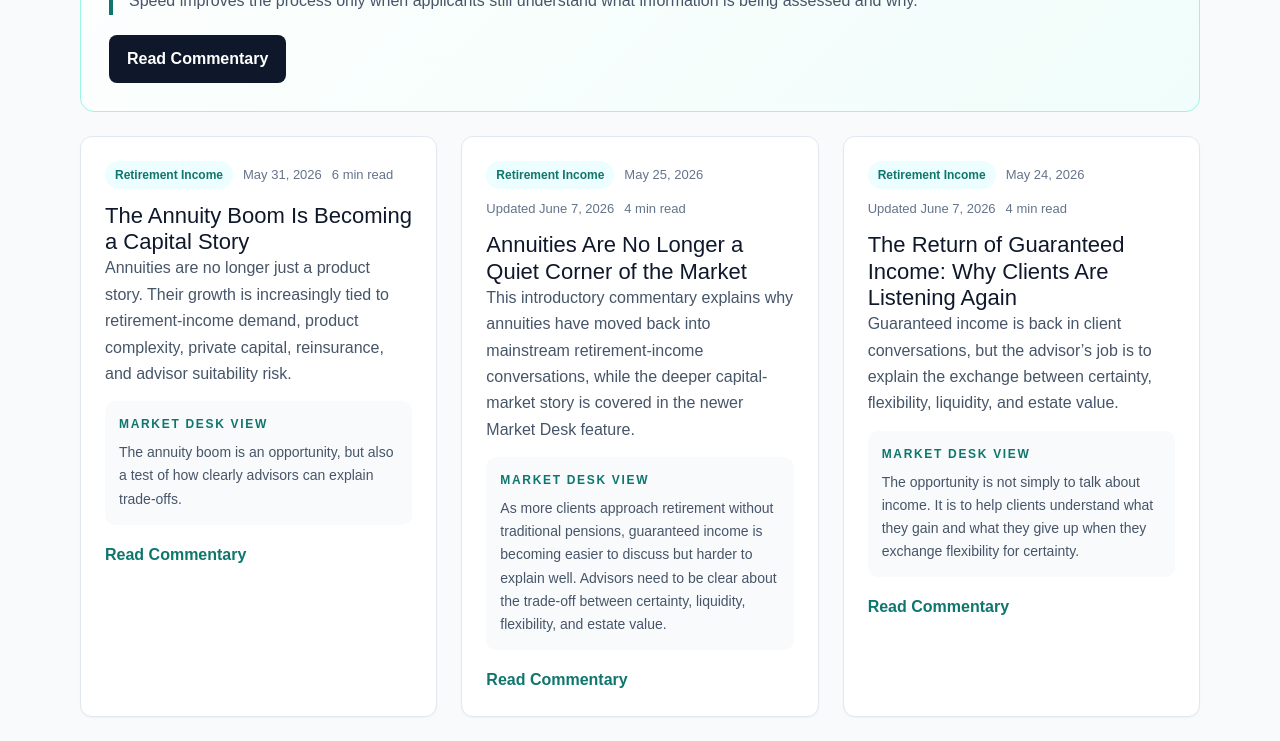
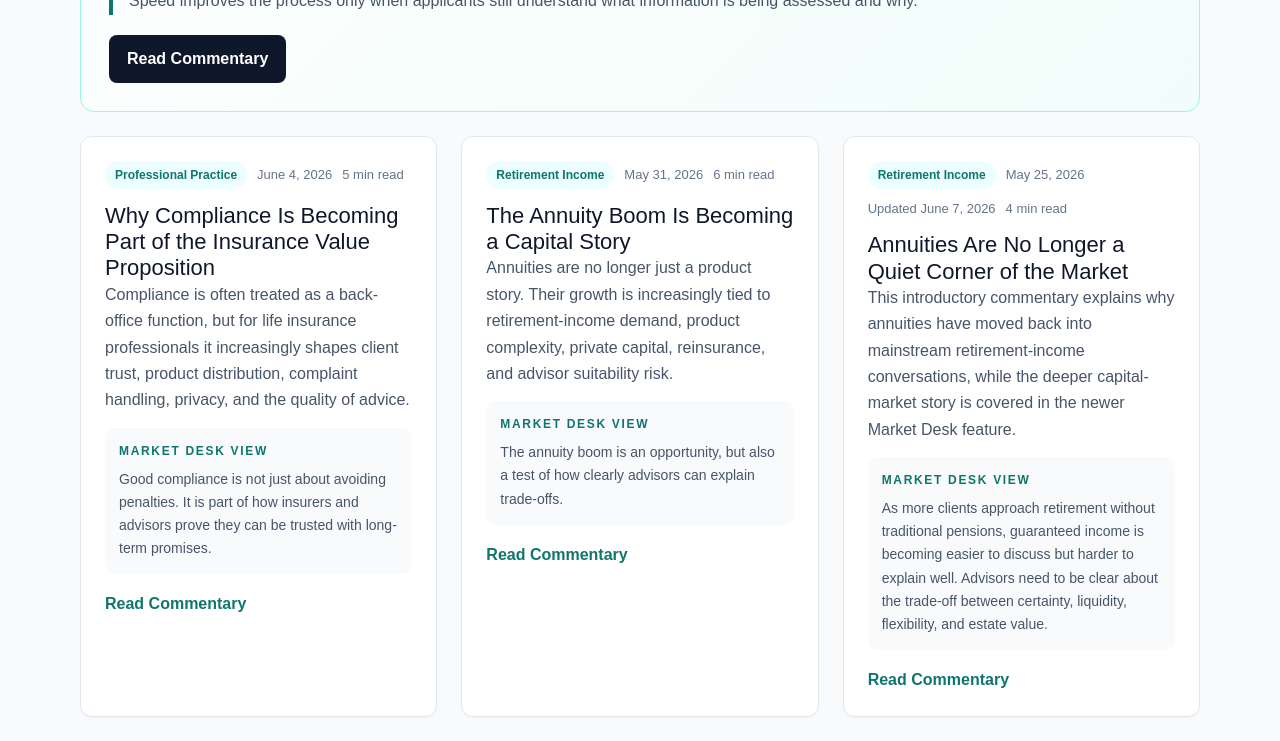
Before and after one commit to jfitz80/LifeForgeStudyPrep, a Next.js app: page /news in a window 1280 px wide. Shown: the part 960-1701 px from the top of the page. Built offline with nearby package versions, Linux system fonts and the light colour scheme.

Commit message:
Add compliance Market Desk commentary

```diff
--- a/app/news/page.tsx
+++ b/app/news/page.tsx
@@ -16,6 +16,7 @@ const categories: CategoryFilter[] = [
   "Retirement Income",
   "Underwriting",
   "Technology & Risk",
+  "Professional Practice",
   "Carrier Moves",
   "Claims",
   "Learner Corner"
--- a/data/news.ts
+++ b/data/news.ts
@@ -6,6 +6,7 @@ export type MarketDeskCategory =
   | 'Retirement Income'
   | 'Underwriting'
   | 'Technology & Risk'
+  | 'Professional Practice'
   | 'Carrier Moves'
   | 'Claims'
   | 'Learner Corner';
@@ -56,7 +57,7 @@ export type NewsItem = {
 };
 
 export const marketDeskDisclaimer =
-  'LifeForge Market Desk provides educational commentary for general information only. It is not financial, legal, tax, medical, licensing, regulatory, or exam advice.';
+  'LifeForge Market Desk provides educational commentary for general information only. It is not financial, legal, tax, medical, licensing, regulatory, or exam advice. LifeForgePrep is independent and is not affiliated with any regulator, licensing body, insurer, exam administrator, or course provider.';
 
 export const newsItems: NewsItem[] = [
   {
@@ -404,6 +405,120 @@ export const newsItems: NewsItem[] = [
       'Annuities are increasingly tied to retirement-income demand, product innovation, private capital, reinsurance, asset management, and the suitability risks advisors need to explain clearly.',
     llqpAngle:
       'Review annuities, retirement income, suitability, guarantees, liquidity, insurer financial strength, reinsurance, and explaining product trade-offs.'
+  },
+  {
+    id: 'md-2026-06-04-compliance-value',
+    slug: 'compliance-insurance-value-proposition',
+    title: 'Why Compliance Is Becoming Part of the Insurance Value Proposition',
+    summary:
+      'Compliance is often treated as a back-office function, but for life insurance professionals it increasingly shapes client trust, product distribution, complaint handling, privacy, and the quality of advice.',
+    publishedAt: '2026-06-04',
+    publishedAtLabel: 'June 4, 2026',
+    readingTime: '5 min read',
+    featured: false,
+    source: 'LifeForge Market Desk',
+    tag: 'Professional Practice',
+    secondaryCategory: 'Regulation & Compliance',
+    auditStatus: 'Current',
+    sourceStatus: 'verified',
+    sourceName: 'NAIC artificial intelligence, life insurance, and consumer protection materials',
+    sourceDate: '2025-2026',
+    sources: [
+      {
+        name: 'NAIC Insurance Topics: Artificial Intelligence',
+        url: 'https://content.naic.org/insurance-topics/artificial-intelligence'
+      },
+      {
+        name: 'NAIC Insurance Topics: Life Insurance',
+        url: 'https://content.naic.org/insurance-topics/life-insurance'
+      }
+    ],
+    relatedTopics: [
+      'Compliance',
+      'Market conduct',
+      'Advisor practice',
+      'Privacy',
+      'Complaint handling',
+      'Training',
+      'Client trust',
+      'Suitability'
+    ],
+    tags: [
+      'Compliance',
+      'Market conduct',
+      'Advisor practice',
+      'Privacy',
+      'Complaint handling',
+      'Training',
+      'Client trust',
+      'Suitability'
+    ],
+    relatedSlugs: [
+      'what-new-advisors-should-understand-consumer-trust',
+      'ai-underwriting-faster-application-trust-problem',
+      'how-underwriting-connects-risk-pricing-and-fairness'
+    ],
+    whatHappened:
+      'Compliance is increasingly visible in the client experience because it shapes disclosure, privacy, complaint handling, product distribution, sales material review, advisor training, and the quality of advice.',
+    marketDeskView:
+      'Good compliance is not just about avoiding penalties. It is part of how insurers and advisors prove they can be trusted with long-term promises.',
+    whyAdvisorsShouldCare:
+      'Advisors need to treat compliance as part of professional practice: clear documentation, plain-language explanation, careful recommendations, privacy awareness, and accountability after the sale.',
+    learnerConnection:
+      'This topic connects to ethics, suitability, disclosure, privacy, complaint handling, advisor accountability, professional conduct, and market regulation.',
+    keyPoints: [
+      'Compliance is moving closer to the client experience, not farther away from it.',
+      'Good documentation helps show why a recommendation was suitable and understandable.',
+      'Privacy and data use are becoming trust issues as insurance workflows become more digital.',
+      'Professional training and complaint handling are part of long-term insurance credibility.'
+    ],
+    bodySections: [
+      {
+        paragraphs: [
+          'Compliance is often described as the part of insurance that slows things down. Forms need to be completed. Disclosures need to be reviewed. Sales material needs approval. Complaints need documentation. Advisors need training. Files need to show why a recommendation was suitable.',
+          'That view is too narrow. In life insurance, compliance is becoming part of the value proposition because the product itself depends on trust. A life policy can last decades. An annuity may become a central part of retirement income. A beneficiary claim may arise when a family is under stress.',
+          'The client is buying a promise, and compliance is one way the industry proves the promise is being handled responsibly.'
+        ]
+      },
+      {
+        heading: 'Compliance now shapes the client experience',
+        paragraphs: [
+          'Clients may never see the full compliance system, but they feel its effects. They notice whether explanations are clear, whether forms are consistent, whether privacy is respected, whether a recommendation appears tailored, and whether questions are answered before a signature is requested.',
+          'That makes compliance more than an internal checklist. It becomes part of distribution quality. A clean process can help clients understand what they are buying. A weak process can create confusion, complaints, replacement risk, privacy concerns, and reputational damage.'
+        ]
+      },
+      {
+        heading: 'Advisor accountability is becoming more visible',
+        paragraphs: [
+          'The advisor’s file matters because it is the record of the conversation. It should show the client’s needs, objectives, time horizon, affordability, existing coverage, product alternatives, and the reasoning behind the recommendation.',
+          'This is especially important when products are complex, when replacement is involved, when liquidity is limited, or when the client is relying heavily on the advisor’s explanation. The compliance standard is not simply whether a product could be sold. It is whether the recommendation can be defended as suitable and understandable.'
+        ]
+      },
+      {
+        heading: 'Privacy and data use raise the standard',
+        paragraphs: [
+          'As insurance processes become more digital, privacy and data governance become harder to separate from client trust. Underwriting, marketing, service, fraud detection, and claims handling may all involve data. The client may not know which teams, vendors, or systems touch their information.',
+          'That does not make digital insurance wrong. It makes explanation and controls more important. Clients need to know when information is collected, why it is needed, how it may be used, and what rights or review processes may apply.'
+        ]
+      },
+      {
+        heading: 'My view',
+        paragraphs: [
+          'In Market Desk’s view, the strongest compliance cultures do not treat controls as an obstacle to sales. They treat controls as part of the product experience. The client may not care about the internal workflow, but they care deeply about being treated fairly, understanding the recommendation, and trusting that sensitive information is handled properly.',
+          'That is why compliance is becoming part of the insurance value proposition. A policy is a long-term promise. The process around that promise needs to be as credible as the contract itself.'
+        ]
+      },
+      {
+        heading: 'Why it matters',
+        paragraphs: [
+          'For agents, brokers, and advisors, compliance affects client conversations, documentation, product explanations, privacy expectations, complaint handling, and professional accountability. For learners, it connects ethics, suitability, disclosure, market conduct, privacy, and the practical responsibilities that continue after licensing.'
+        ]
+      }
+    ],
+    whatItMeans:
+      'Compliance increasingly shapes client trust, distribution quality, privacy expectations, complaint handling, and advisor accountability.',
+    llqpAngle:
+      'Review ethics, suitability, disclosure, complaint handling, privacy, advisor accountability, and professional conduct.'
   },
   {
     id: 'md-2026-05-25-annuity-intro',
```
